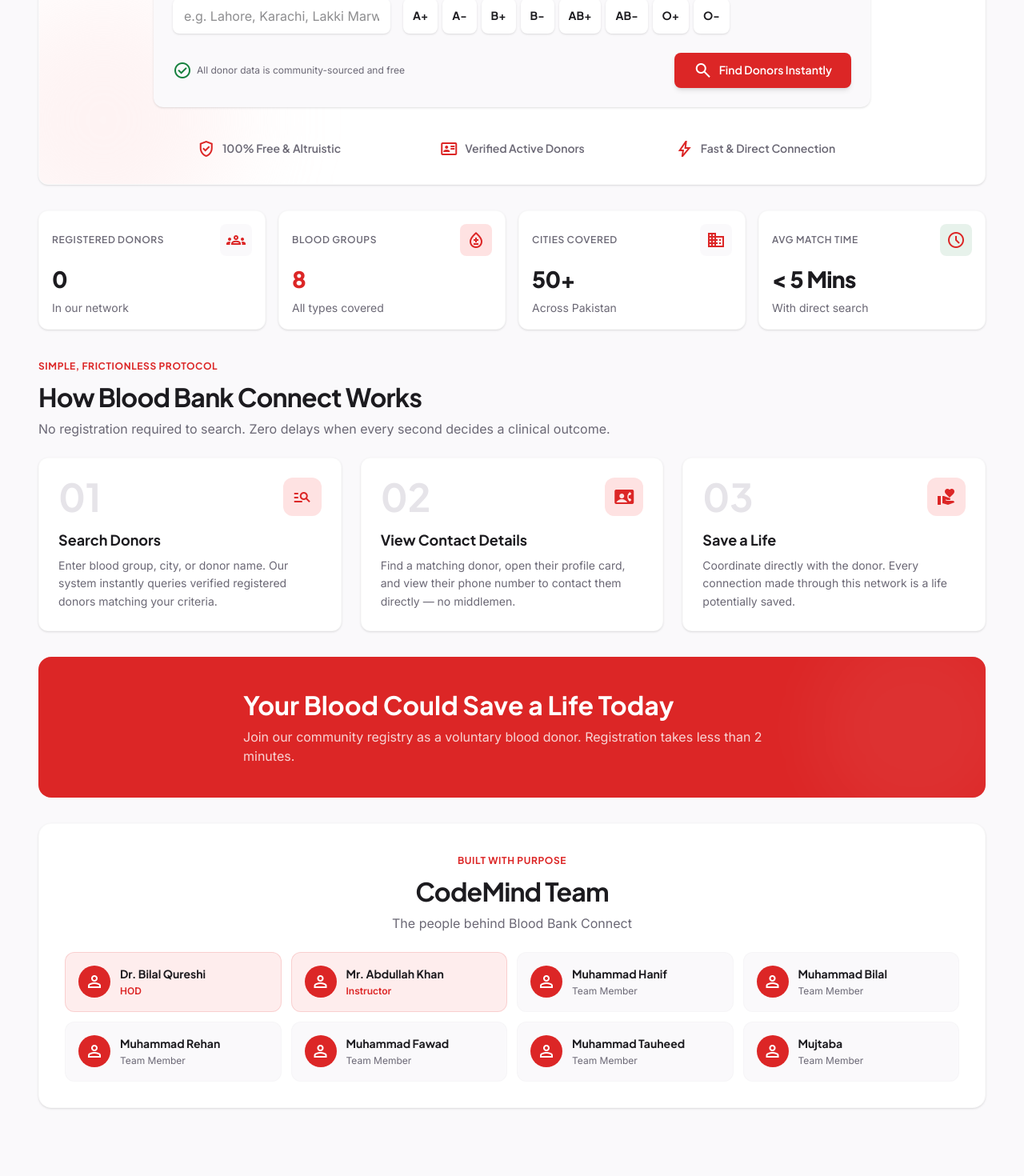
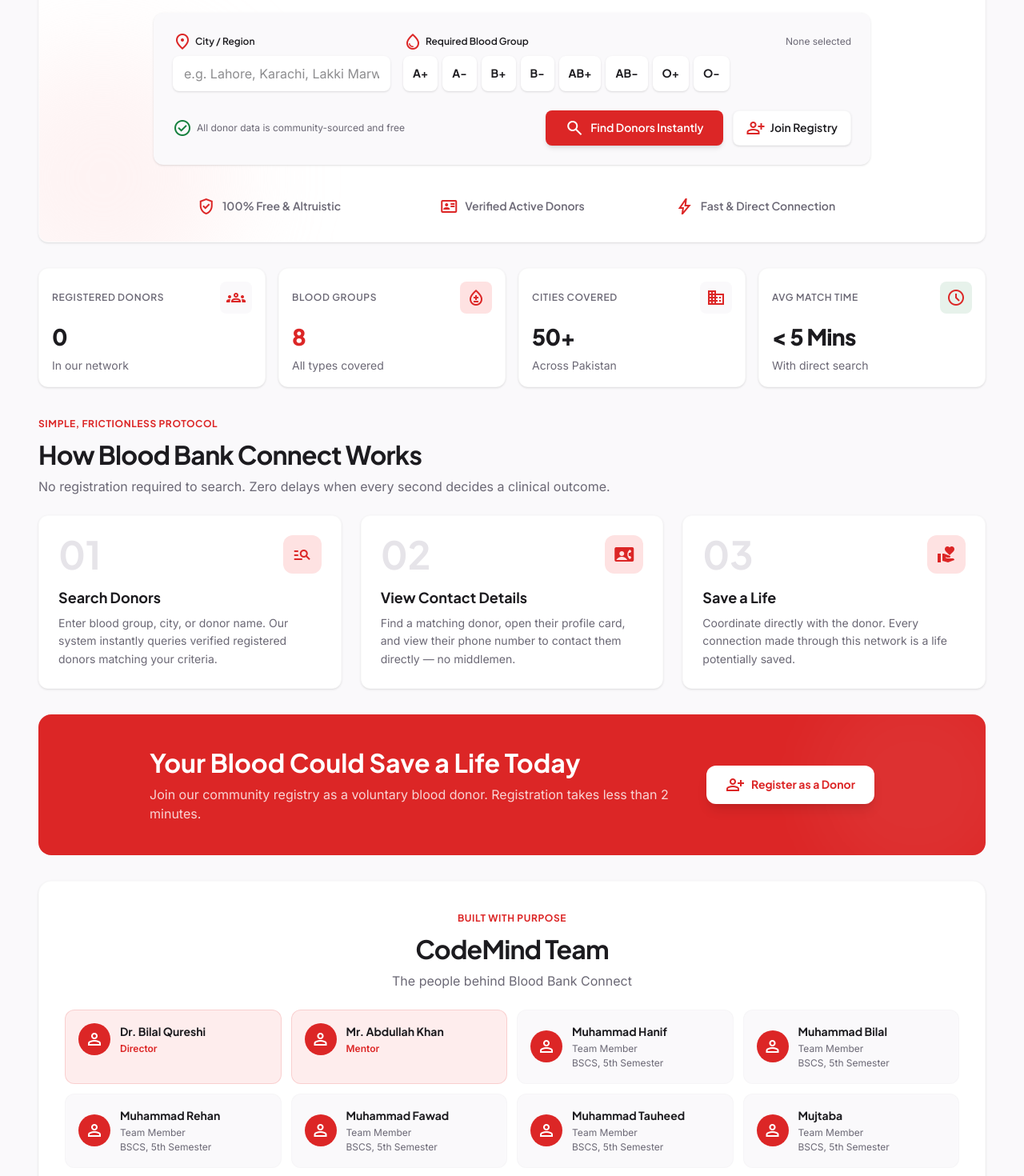
Before and after one commit to muhanif-dev/Blood-Bank, a React (Vite) app in the folder client/: page / in a window 1280 px wide. Shown: the part 520-1990 px from the top of the page at 80% size. Built offline with nearby package versions, Linux system fonts and the light colour scheme; no server answers.

Commit message:
feat: add donor registration page

```diff
--- a/client/src/components/Navbar.jsx
+++ b/client/src/components/Navbar.jsx
@@ -48,7 +48,7 @@
           >
             Find a Donor
           </NavLink>
-          {/* <NavLink
+          <NavLink
             to="/register"
             className={({ isActive }) =>
               `px-4 py-2 text-[0.875rem] font-plus-jakarta font-semibold rounded-lg transition-colors ${
@@ -59,18 +59,18 @@
             }
           >
             Register as Donor
-          </NavLink> */}
+          </NavLink>
         </nav>
 
         {/* Right side: Emergency badge + avatar */}
         <div className="flex items-center gap-3 flex-shrink-0">
-          {/* <Link
+          <Link
             to="/register"
             className="hidden sm:inline-flex items-center gap-1.5 px-4 py-1.5 rounded-full bg-error-container text-on-error-container text-[0.75rem] font-plus-jakarta font-semibold border border-error/20 hover:bg-error hover:text-white transition-colors"
           >
             <span className="material-symbols-outlined text-[16px] animate-pulse text-error">emergency</span>
             <span>Become a Donor</span>
-          </Link> */}
+          </Link>
           <div className="w-8 h-8 rounded-full bg-primary flex items-center justify-center flex-shrink-0 shadow-sm">
             <span className="material-symbols-outlined text-white text-[18px]">person</span>
           </div>
--- a/client/src/pages/Home.jsx
+++ b/client/src/pages/Home.jsx
@@ -29,7 +29,7 @@
   return (
     <div className="flex flex-col w-full">
       {/* ── Urgent Alert Banner ─────────────────────────────────────── */}
-      {/* <aside className="w-full bg-error-container text-on-error-container py-2 px-4 rounded-xl shadow-sm mb-6 flex flex-col md:flex-row items-center justify-between gap-3">
+      <aside className="w-full bg-error-container text-on-error-container py-2 px-4 rounded-xl shadow-sm mb-6 flex flex-col md:flex-row items-center justify-between gap-3">
         <div className="flex items-center gap-3">
           <span className="flex h-3 w-3 relative flex-shrink-0">
             <span className="animate-ping absolute inline-flex h-full w-full rounded-full bg-error opacity-75" />
@@ -53,7 +53,7 @@
           <span>Become a Donor</span>
           <span className="material-symbols-outlined text-[16px]">arrow_forward</span>
         </button>
-      </aside> */}
+      </aside>
 
       {/* ── Hero Section + Integrated Search Widget ─────────────────── */}
       <section className="w-full relative rounded-xl bg-white p-4 md:p-8 shadow-sm mb-8 overflow-hidden border border-outline-variant/20">
@@ -170,14 +170,14 @@
                     </span>
                     Find Donors Instantly
                   </button>
-                  {/* <button
+                  <button
                     type="button"
                     onClick={() => navigate('/register')}
                     className="flex-1 sm:flex-none inline-flex items-center justify-center gap-1.5 h-11 px-4 bg-white hover:bg-surface-container text-on-surface font-plus-jakarta font-semibold text-[0.875rem] rounded-lg shadow-sm transition-colors border border-outline-variant/30"
                   >
                     <span className="material-symbols-outlined text-[18px] text-primary">person_add</span>
                     Join Registry
-                  </button> */}
+                  </button>
                 </div>
               </div>
             </form>
@@ -351,13 +351,13 @@
               Registration takes less than 2 minutes.
             </p>
           </div>
-          {/* <button
+          <button
             onClick={() => navigate('/register')}
             className="relative z-10 flex-shrink-0 inline-flex items-center gap-2 px-6 py-3 bg-white text-primary rounded-xl font-plus-jakarta font-bold text-[0.875rem] hover:bg-surface-container-low transition-colors shadow-lg active:scale-95"
           >
             <span className="material-symbols-outlined text-[20px]">person_add</span>
             Register as a Donor
-          </button> */}
+          </button>
         </div>
       </section>
 
@@ -378,15 +378,15 @@
 
           <div className="grid grid-cols-1 sm:grid-cols-2 lg:grid-cols-4 gap-3">
             {[
-              { name: "Dr. Bilal Qureshi", role: "HOD", featured: true },
-              { name: "Mr. Abdullah Khan", role: "Instructor", featured: true },
-              { name: "Muhammad Hanif", role: "Team Member" },
-              { name: "Muhammad Bilal", role: "Team Member" },
-              { name: "Muhammad Rehan", role: "Team Member" },
-              { name: "Muhammad Fawad", role: "Team Member" },
-              { name: "Muhammad Tauheed", role: "Team Member" },
-              { name: "Mujtaba", role: "Team Member" },
-            ].map(({ name, role, featured }) => (
+              { name: "Dr. Bilal Qureshi", role: "Director", featured: true },
+              { name: "Mr. Abdullah Khan", role: "Mentor", featured: true },
+              { name: "Muhammad Hanif", role: "Team Member", qualification: "BSCS, 5th Semester" },
+              { name: "Muhammad Bilal", role: "Team Member", qualification: "BSCS, 5th Semester" },
+              { name: "Muhammad Rehan", role: "Team Member", qualification: "BSCS, 5th Semester" },
+              { name: "Muhammad Fawad", role: "Team Member", qualification: "BSCS, 5th Semester" },
+              { name: "Muhammad Tauheed", role: "Team Member", qualification: "BSCS, 5th Semester" },
+              { name: "Mujtaba", role: "Team Member", qualification: "BSCS, 5th Semester" },
+            ].map(({ name, role, featured, qualification }) => (
               <div
                 key={name}
                 className={`rounded-xl p-4 border ${
@@ -410,6 +410,11 @@
                     >
                       {role}
                     </p>
+                    {qualification && (
+                      <p className="font-inter text-[0.75rem] text-on-surface-variant">
+                        {qualification}
+                      </p>
+                    )}
                   </div>
                 </div>
               </div>
```
